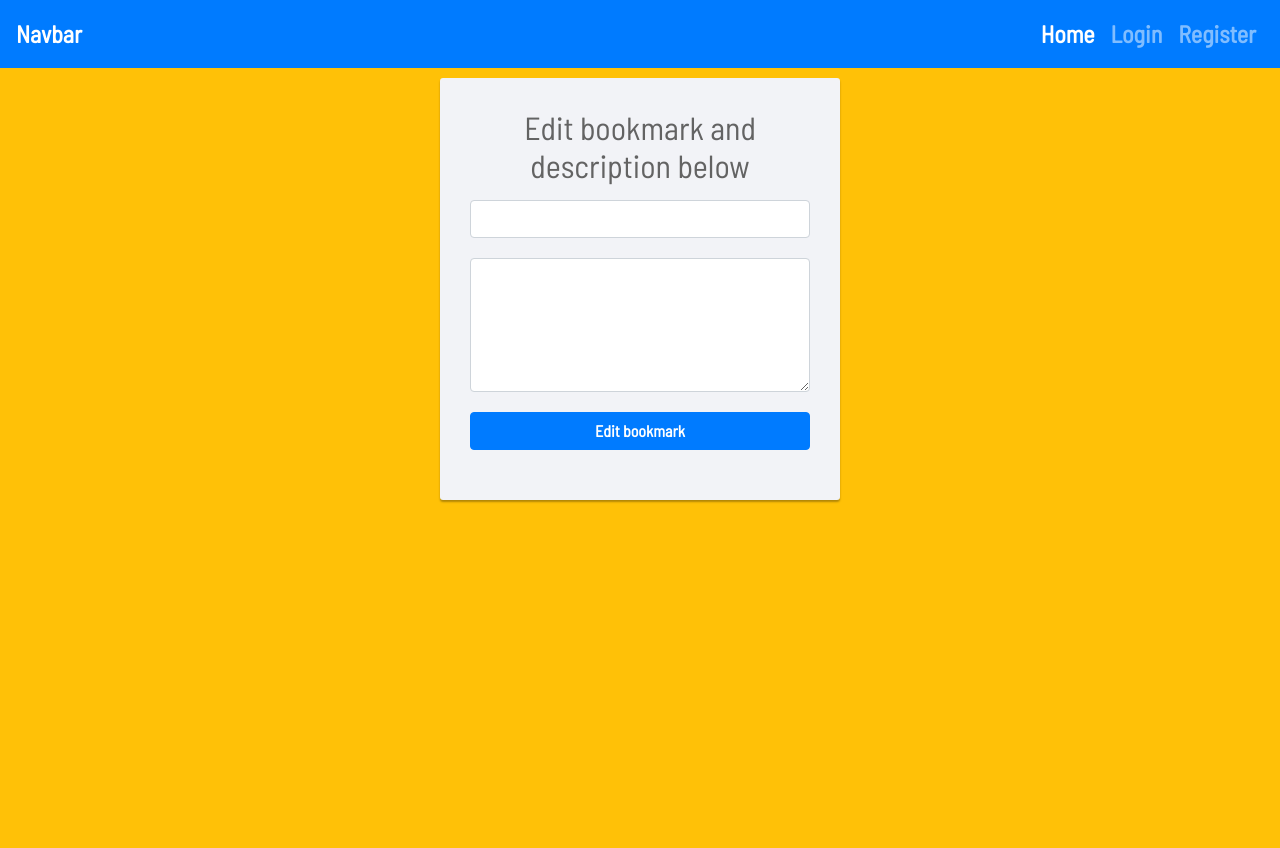
After one commit to plyn85/bookmarks-app, a Flask app: page /edit_bookmark in a window 1280 px wide. The commit adds this page. Run offline with Flask 2, Linux system fonts and the light colour scheme; some libraries are stand-ins or nearby versions.

Commit message:
adding delete an edit bookmark html pages and routes

```diff
--- a/app.py
+++ b/app.py
@@ -1,7 +1,7 @@
-
 from flask import Flask, render_template, redirect, request, url_for, session, flash
 from flask_pymongo import PyMongo
 import bcrypt
+from bson.objectid import ObjectId
 
 
 import os
@@ -89,6 +89,16 @@ def insert_bookmark():
     return redirect(url_for('user_bookmarks'))
 
 
+@app.route('/remove_bookmark')
+def remove_bookmark():
+    return render_template('delete_bookmark.html')
+
+
+@app.route('/edit_bookmark')
+def edit_bookmark():
+    return render_template('edit_bookmark.html')
+
+
 if __name__ == '__main__':
     app.run(host=os.environ.get('IP'),
             port=int(os.environ.get('PORT')),
--- a/static/css/main.css
+++ b/static/css/main.css
@@ -182,3 +182,10 @@ targeting flashed messages */
 .bookmark-page {
   margin-top: 4rem;
 }
+
+.btn-bookmark-page:link,
+.btn-bookmark-page:visited,
+.btn-bookmark-page:hover,
+.btn-bookmark-page:active {
+  color: #f2f3f7;
+}
--- /dev/null
+++ b/templates/edit_bookmark.html
@@ -0,0 +1,33 @@
+{% extends 'base.html' %} {% block content %}
+<!-- taken an modified from tutorial https://www.tutorialrepublic.com/codelab.php?topic=bootstrap&file=simple-login-form-->
+<section class="yellow-background">
+  <div class="signup-form mt-5">
+    <form action="{{ url_for('insert_bookmark') }}" method="post">
+      <h2 class="text-center text-barlow">
+        Edit bookmark and description below
+      </h2>
+      <div class="form-group">
+        <input
+          type="text"
+          class="form-control"
+          name="delete_bookmark_url"
+          placeholder=""
+          required="required"
+        />
+      </div>
+      <div class="form-group">
+        <textarea
+          class="form-control text-barlow"
+          name="bookmark_description"
+          rows="5"
+        ></textarea>
+      </div>
+      <div class="form-group">
+        <button type="submit" class="btn btn-primary btn-block text-barlow">
+          Edit bookmark
+        </button>
+      </div>
+    </form>
+  </div>
+</section>
+{% endblock content %}
```
Also changed, not shown: requirements.txt (+8 -7 lines), templates/bookmarks.html (+21 -3 lines), templates/delete_bookmark.html (added, +33 -0 lines).
